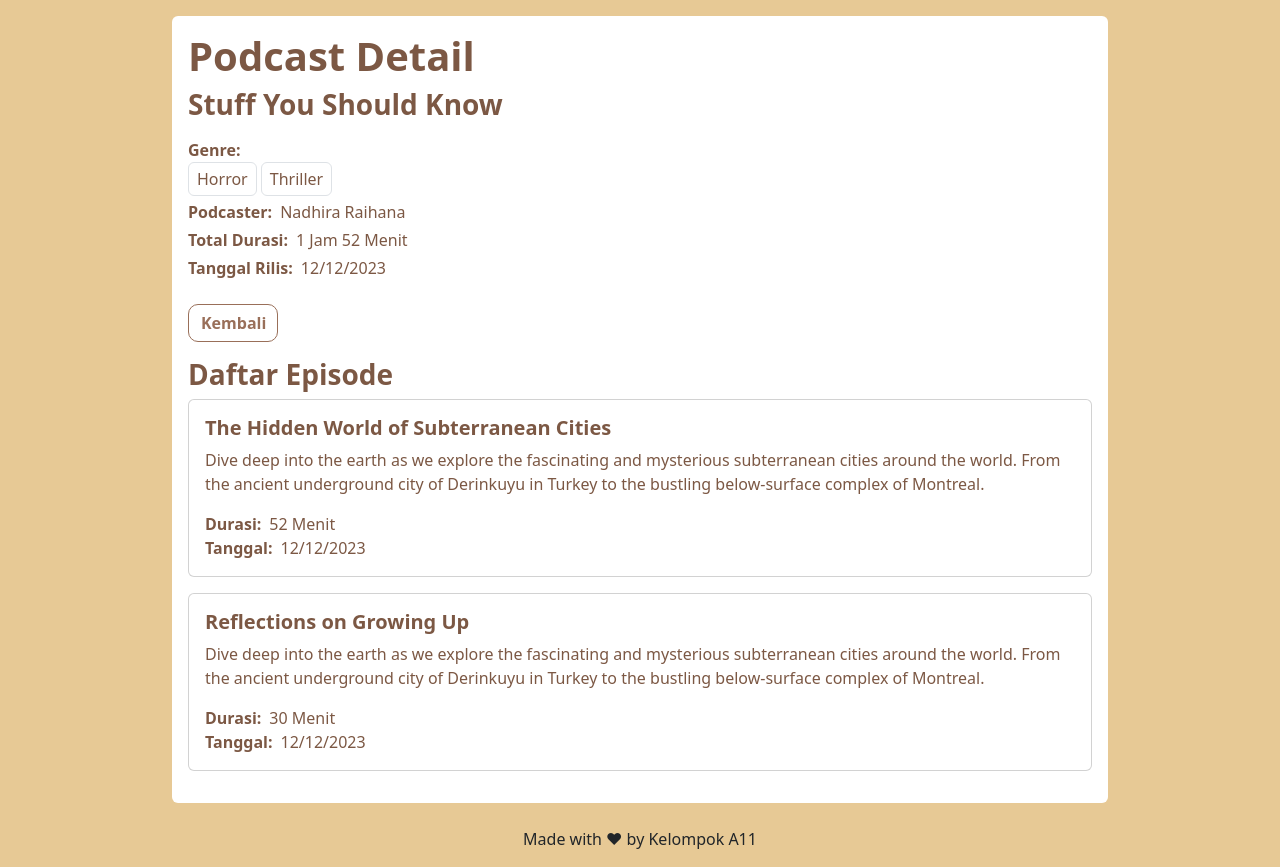
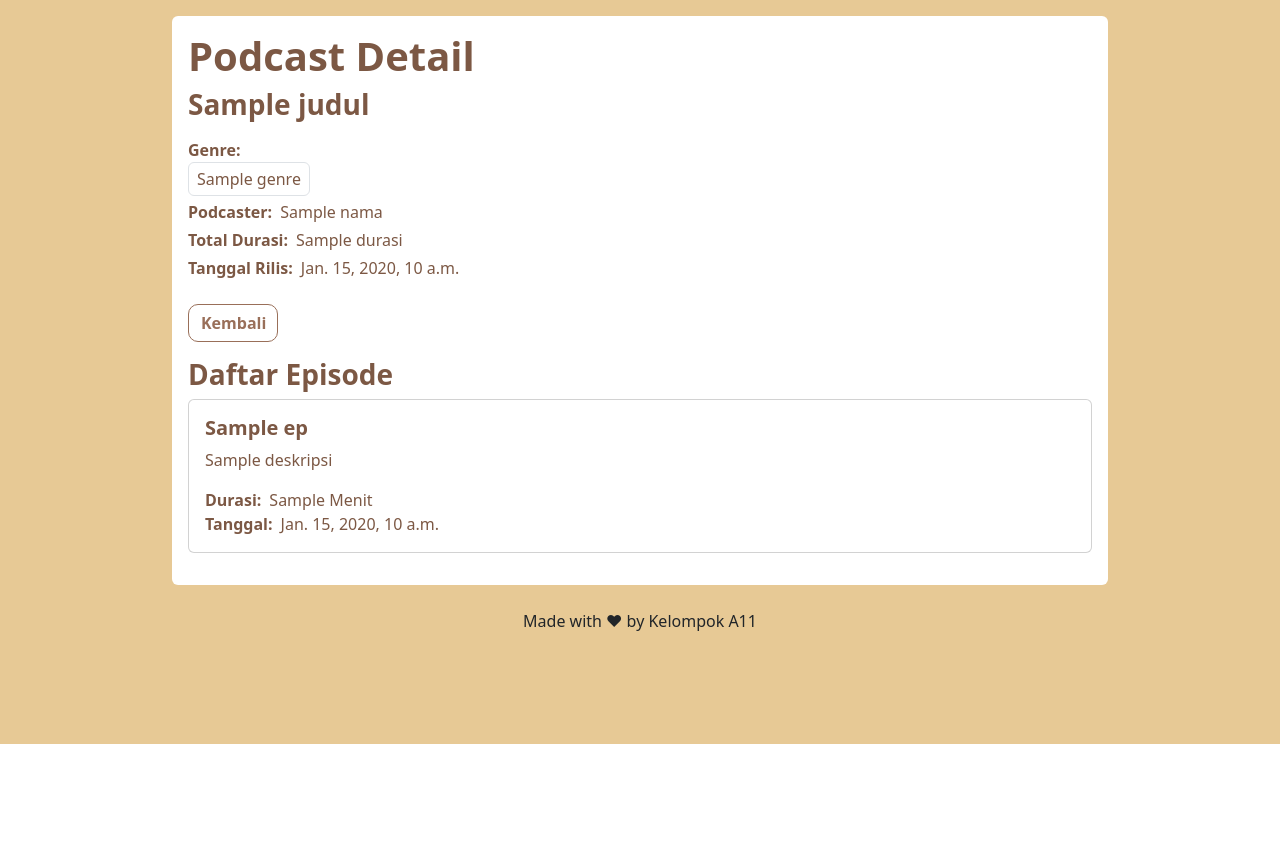
Before and after one commit to A11-Basdat/Marmut-App, a Django app: template podcast/templates/detailPodcast.html in a window 1280 px wide. Shown: the part 56-923 px from the top of the page. After the commit the page ends 800 px from the top, so only its background shows below. Run offline with Django 3.2, Linux system fonts and the light colour scheme; the template is opened without the code that fills it: most values are stand-ins (such as "Sample title", 1, 10 or a date in 2020); some libraries are stand-ins or nearby versions.

Commit message:
R Play Podcast

```diff
--- a/podcast/templates/detailPodcast.html
+++ b/podcast/templates/detailPodcast.html
@@ -6,24 +6,23 @@
     <div class="p-3 rounded w-75 m-auto bg-white fc-primary">
         <div class="pb-3">
             <h1 class="fw-bold">Podcast Detail</h1>
-            <h3 class="fw-bold mb-0">Stuff You Should Know</h3>
+            <h3 class="fw-bold mb-0">{{judul}}</h3>
         </div>
         <div class="d-flex gap-1 flex-column m-0">
             <div class="d-flex flex-column">
                 <p class="fw-semibold m-0">Genre:</p>
                 <div class="d-flex gap-1">
-                    <p class="m-0 border rounded px-2 py-1">Horror</p>
-                    <p class="m-0 border rounded px-2 py-1">Thriller</p>
+                    <p class="m-0 border rounded px-2 py-1">{{genre}}</p>
                 </div>
             </div>
             <div class="d-flex gap-2">
-                <p class="fw-semibold m-0">Podcaster: </p><p class="m-0">Nadhira Raihana</p>
+                <p class="fw-semibold m-0">Podcaster: </p><p class="m-0">{{nama}}</p>
             </div>
             <div class="d-flex gap-2">
-                <p class="fw-semibold m-0">Total Durasi:</p> <p class="m-0">1 Jam 52 Menit</p>
+                <p class="fw-semibold m-0">Total Durasi:</p> <p class="m-0">{{durasi}}</p>
             </div>
             <div class="d-flex gap-2">
-                <p class="fw-semibold mb-0">Tanggal Rilis: </p><p class="m-0">12/12/2023</p>
+                <p class="fw-semibold mb-0">Tanggal Rilis: </p><p class="m-0">{{tanggal_rilis}}</p>
             </div>
         </div>
         <button type="button" class="btn btn-primary" style="border-radius: 10px; width: 10%;">Kembali</button>
@@ -32,45 +31,32 @@
                 <h3 class="fw-bold">Daftar Episode</h3>
             </div>
             <div>
+                {% for eps in episodes %}
                 <div class="card mb-3 fc-primary">
                     <div class="row g-0">
                       <div class="col-md-12">
                         <div class="card-body d-flex justify-content-between gap-5">
                             <div class="w-100">
-                                <h5 class="card-title fw-semibold ">The Hidden World of Subterranean Cities</h5>
-                                <p class="card-text">Dive deep into the earth as we explore the fascinating and mysterious subterranean cities around the world. From the ancient underground city of Derinkuyu in Turkey to the bustling below-surface complex of Montreal.</p>
+                                <h5 class="card-title fw-semibold ">{{eps.episode_judul}}</h5>
+                                <p class="card-text">{{eps.deskripsi}}</p>
                                 <div class="d-flex gap-2">
-                                    <p class="fw-semibold mb-0">Durasi:</p> <p class="mb-0">52 Menit</p>
+                                    <p class="fw-semibold mb-0">Durasi:</p> <p class="mb-0">{{eps.episode_durasi}} Menit</p>
                                 </div>
                                 <div class="d-flex gap-2">
-                                    <p class="fw-semibold m-0"> Tanggal: </p><p class="m-0">12/12/2023</p>
+                                    <p class="fw-semibold m-0"> Tanggal: </p><p class="m-0">{{eps.episode_tanggal_rilis}}</p>
                                 </div>
                             </div>
                         </div>
                       </div>
                     </div>
                 </div>
-                <div class="card mb-3 fc-primary">
-                    <div class="row g-0">
-                      <div class="col-md-12">
-                        <div class="card-body d-flex justify-content-between gap-5">
-                            <div class="w-100">
-                                <h5 class="card-title fw-semibold ">Reflections on Growing Up</h5>
-                                <p class="card-text">Dive deep into the earth as we explore the fascinating and mysterious subterranean cities around the world. From the ancient underground city of Derinkuyu in Turkey to the bustling below-surface complex of Montreal.</p>
-                                <div class="d-flex gap-2">
-                                    <p class="fw-semibold mb-0">Durasi:</p> <p class="mb-0">30 Menit</p>
-                                </div>
-                                <div class="d-flex gap-2">
-                                    <p class="fw-semibold m-0"> Tanggal: </p><p class="m-0">12/12/2023</p>
-                                </div>
-                            </div>
-                        </div>
-                      </div>
-                    </div>
-                </div>
+                {% endfor %}
             </div>
         </div>
     </div>
 
 </div>
+<script>
+    const genre = "{{genre}}"
+</script>
 {% endblock content %}
--- a/podcast/urls.py
+++ b/podcast/urls.py
@@ -8,5 +8,5 @@ urlpatterns = [
     path('all-podcast/', list_podcast, name='list_podcast'),
     path('create-episode/', create_episode, name='create_episode'),
     path('all-episode/', list_episode, name='list_episode'),
-    path('detail/', play_podcast, name='play_podcast'),
+    path('play/<uuid:podcast_id>/', play_podcast, name='play_podcast'),
 ]
```
Also changed, not shown: podcast/views.py (+55 -2 lines), podcast/query.py (added).
